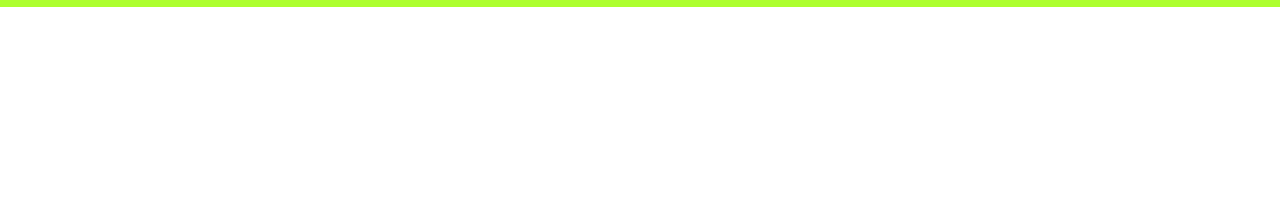
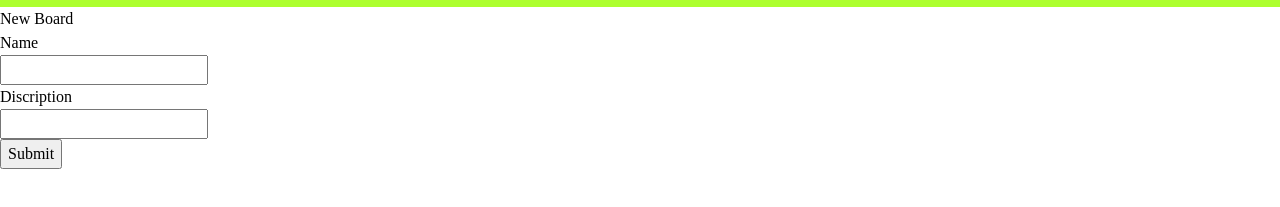
Before and after one commit to Hiratto/20220309DaytraTodo101, a website: page newBoard.html in a window 1280 px wide. Shown: the part 53-260 px from the top of the page. Drawn offline with Linux system fonts and the light colour scheme.

Commit message:
Newページ作成（ボード・カード・コメント）

```diff
--- a/newBoard.html
+++ b/newBoard.html
@@ -14,5 +14,18 @@
       <h1 class="header-title">Todos</h1>
       <img class="header-icon" src="./img/icon.png" alt="" />
     </header>
+
+    <div class="container">
+      <p>New Board</p>
+      <div class="board-input">
+        <p>Name</p>
+        <input type="text" />
+        <p>Discription</p>
+        <input type="text" />
+      </div>
+      <div class="submit-button">
+        <button>Submit</button>
+      </div>
+    </div>
   </body>
 </html>
```
Also changed, not shown: newCard.html (+13 -0 lines), newComment.html (+10 -0 lines), .codesandbox/workspace.json (added), index.html (renamed from boards.html).
